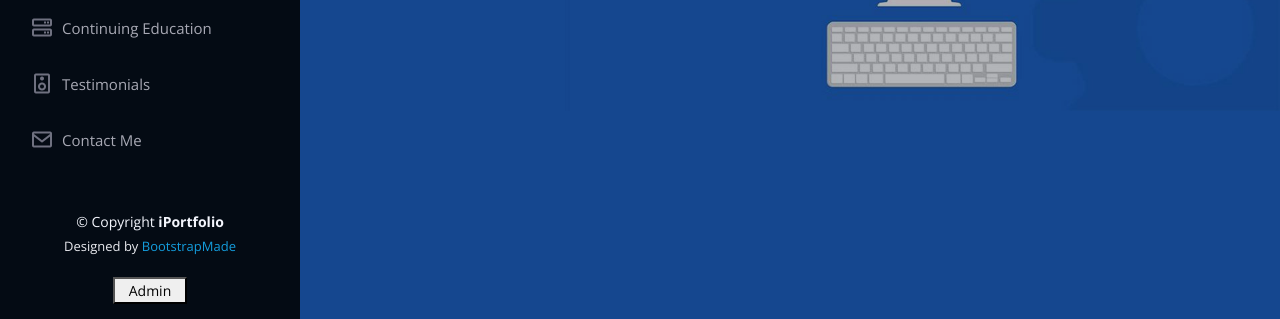
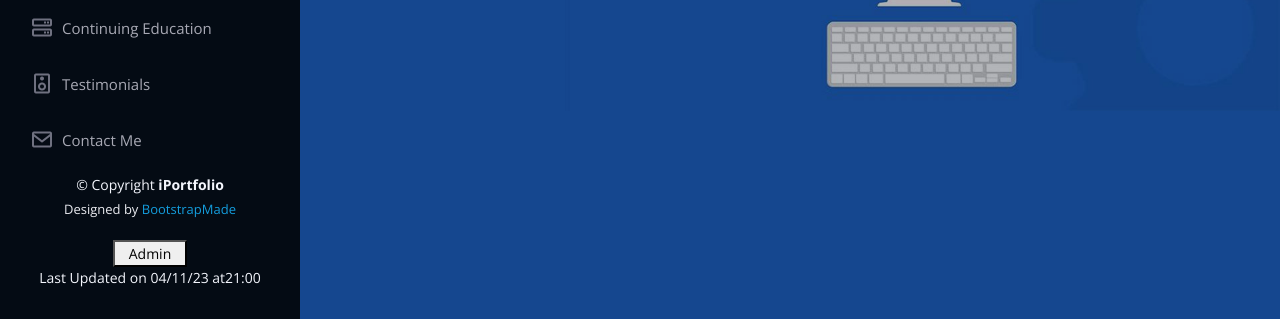
Before and after one commit to ben-vaughn/resume-website, a plain HTML site: page index.html in a window 1280 px wide. Shown: the part 481-800 px from the top of the page. Drawn offline with nearby package versions, Linux system fonts and the light colour scheme.

Commit message:
added date to footer

```diff
--- a/index.html
+++ b/index.html
@@ -1048,7 +1048,8 @@
 					<!-- Purchase the pro version with working PHP/AJAX contact form: https://bootstrapmade.com/iportfolio-bootstrap-portfolio-websites-template/ -->
 					Designed by <a href="https://bootstrapmade.com/">BootstrapMade</a>
 				  </div><br>
-				  <center><div class="text-center"><a href="/admin/index.html"><button> &nbsp; Admin &nbsp; </button></a></div></center>
+				  <center><div class="text-center"><a href="/admin/index.html"><button> &nbsp; Admin &nbsp; </button></a></div>
+				  <p>Last Updated on 04/11/23 at<time>21:00</time></p></center>
 				</div>
 			  </footer><!-- End  Footer -->
 
```
